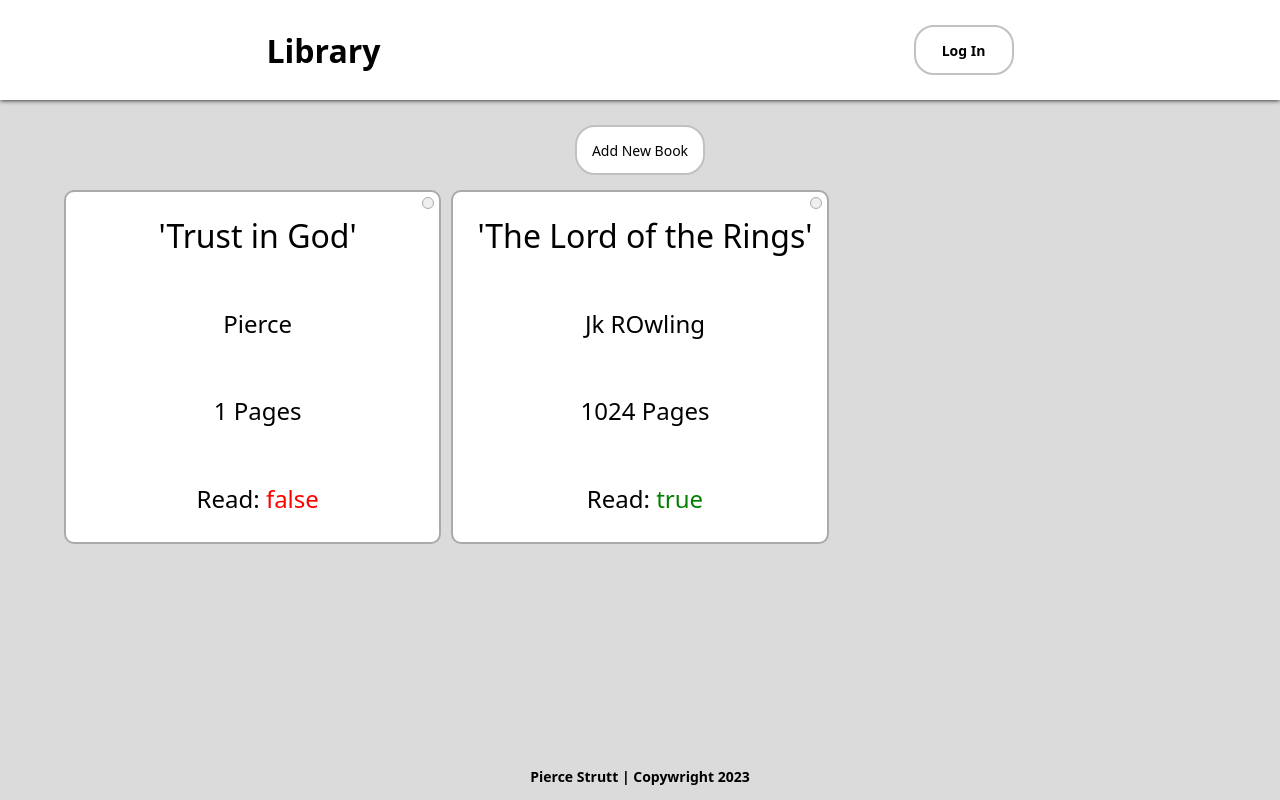
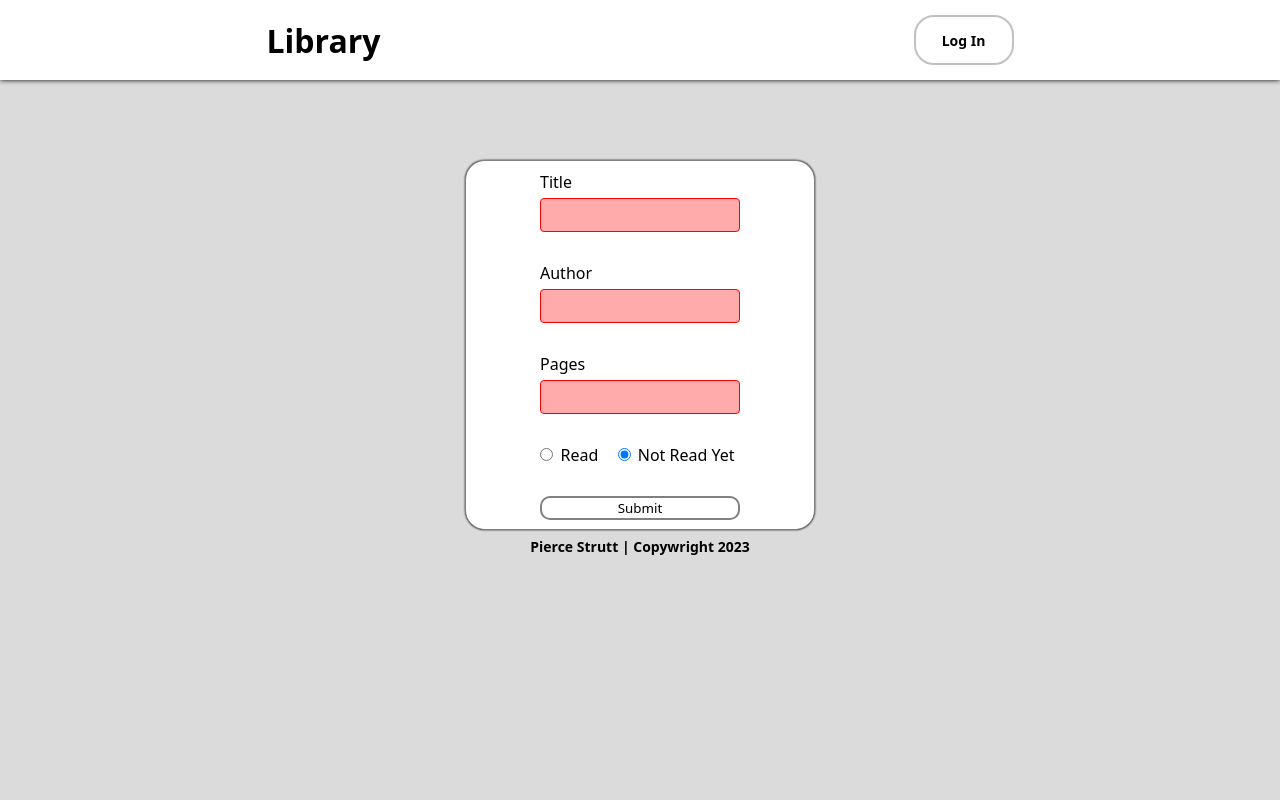
Before and after one commit to xadvent/topLibrary, a plain HTML site: page index.html in a window 1280 px wide. Both pictures are taken after a click on the button "Add New Book". Drawn offline with Linux system fonts and the light colour scheme.

Commit message:
Added fx on New Book button

```diff
--- a/index.html
+++ b/index.html
@@ -30,23 +30,24 @@
     <div class="form hidden">
         <div class="info">
             <label for="title">Title</label>
-            <input type="text">
+            <input type="text" minlength="3" required>
         </div>
         <div class="info">
             <label for="author">Author</label>
-            <input type="text" name="author" id="author">
+            <input type="text" name="author" id="author" minlength="3" maxlength="20" required>
         </div>
         <div class="info">
-            <input type="number" name="pages" id="pages" min="0">
             <label for="pages">Pages</label>
+            <input type="number" name="pages" id="pages" min="0" required>
         </div>
-        <div class="info">
+        <div class="form-radio">
             <input type="radio" id="true" name="read" value="true">
             <label for="true">Read</label>
-            <input type="radio" name="read" id="false" value="false">
+            <input type="radio" name="read" id="false" value="false" checked>
             <label for="false">Not Read Yet</label>
         </div>
 
+        <button type="submit">Submit</button>
     </div>
 
     <div class="footer">
--- a/script.js
+++ b/script.js
@@ -7,27 +7,29 @@ class Book {
         this.pages = pages
         this.read = Boolean(read)
     }
+    deleteSelf() {
+        return library.splice(library.indexOf(this), 1)
+    }
 }
 
-const newDiv = document.createElement('div').classList.add('.card')
 const content = document.getElementById('content')
-console.log(content)
+const addForm = document.querySelector('.form')
+const addNewButton = document.querySelector('.addNew')
 
-function remake() {
+
+function deleteCards() {
     document.querySelectorAll('.card').forEach(e => e.remove())
 }
 
-
 function refresh() {
-    remake()
-    for(let i = 0; i < library.length; i++) {
+    deleteCards()
+    for (let i = 0; i < library.length; i++) {
         const quanda = document.createElement('div')
         quanda.classList.add('card')
         const removeButton = document.createElement('button')
         removeButton.classList.add('remove')
-        quanda.appendChild(removeButton)
         let item = library[i]
-        for(thing in item){
+        for (thing in item) {
             const thingie = document.createElement('div')
             thingie.classList.add(`${thing}`)
             thingie.textContent = item[thing]
@@ -35,18 +37,38 @@ function refresh() {
             if (thingie.textContent === 'true') thingie.classList.add('green')
 
             quanda.appendChild(thingie)
-        }
+        };
+        quanda.appendChild(removeButton)
         content.appendChild(quanda)
-    }
+    }; return
+}
+
+function removeFunction() {
+    const buttonArray = document.querySelectorAll('.remove')
+    buttonArray.forEach(button => {
+        button.addEventListener('click', function () {
+            const needtodelete = button.parentElement.firstChild.textContent
+            library.forEach(book => book.title === needtodelete ? book.deleteSelf() : null)
+            return button.parentElement.remove()
+        })
+    })
 }
 
 function addBooktoLibrary(title, author, pages, read) {
     let newBook = new Book(title, author, pages, read)
     library.push(newBook)
     refresh()
+    removeFunction() // lets you remove using button
     return
 }
 
-//addBooktoLibrary('veronica is cute', 'Pierce', 200, true)
+addBooktoLibrary('veronica is cute', 'Pierce', 200, true)
 addBooktoLibrary('Trust in God', "Pierce", 1, false)
 addBooktoLibrary('The Lord of the Rings', "Jk ROwling", 1024, true)
+
+
+addNewButton.addEventListener('click', function () {
+    content.classList.add('hidden')
+    addForm.classList.remove('hidden')
+    addNewButton.classList.add('hidden')
+})
--- a/style.css
+++ b/style.css
@@ -11,6 +11,7 @@ body {
 
 * {
     font-family: system-ui, -apple-system, BlinkMacSystemFont, 'Segoe UI', Roboto, Oxygen, Ubuntu, Cantarell, 'Open Sans', 'Helvetica Neue', sans-serif;
+    box-sizing: border-box;
 }
 
 a,
@@ -111,7 +112,6 @@ button:hover {
     grid-template-rows: 1fr 1fr 1fr 1fr;
     max-height: 350px;
     min-height: 300px;
-    transition: 1s;
 }
 
 .remove {
@@ -119,11 +119,12 @@ button:hover {
     grid-column: 2;
     align-self: start;
     justify-self: right;
+    position: absolute;
     margin-right: 5px;
     margin-top: 5px;
     padding: 5px;
-    content: "Remove";
-    padding: 5px;
+    width: 15px;
+    height: 15px;
     border-radius: 20px;
     border: 1px solid rgb(170, 170, 170);
 }
@@ -132,6 +133,7 @@ button:hover {
     background-color: red;
     scale: .98;
     transition: 0.2s;
+    content: 'X';
 }
 
 
@@ -193,6 +195,63 @@ button:hover {
 
 .hidden {
     position: absolute;
-    left: -999px;
-    transition: 1s;
+    left: -9999px;
+    transition: 0.2s;
 }
+
+.form {
+    align-items: center;
+    align-self: center;
+    display: flex;
+    flex-direction: column;
+    gap: 30px;
+    background-color: white;
+    height: 370px;
+    width: 350px;
+    padding: 10px 15px;
+    border-radius: 20px;
+    border: 1px solid grey;
+    box-shadow: 0px 0px 2px 0px ;
+    justify-content: center;
+}
+.form .info {
+    display: flex;
+    flex-direction: column;
+    text-align: left;
+}
+
+.info input{
+    padding: 5px;
+    width: 200px;
+    transition: 0.5s;
+    margin-top: 5px;
+    font-size: 16px;
+}
+
+.info input:invalid {
+    border: 1px solid red;
+    background-color: rgba(255, 90, 90, 0.504);
+    border-radius: 4px;
+}
+.info input:focus {
+    background-color: rgba(127, 251, 251, 0.633);
+}
+.info input:valid {
+    background-color: rgba(164, 255, 164, 0.527);
+    border: 1px solid green;
+    border-radius: 4px;
+}
+.info label {
+    font-size: 16px;
+}
+.form button {
+    width: 200px;
+    height: 30px;
+    border-radius: 10px;
+    background-color: white;
+    border: 2px solid grey;
+}
+
+.form-radio label {
+    margin-right: 10px;
+}
```
